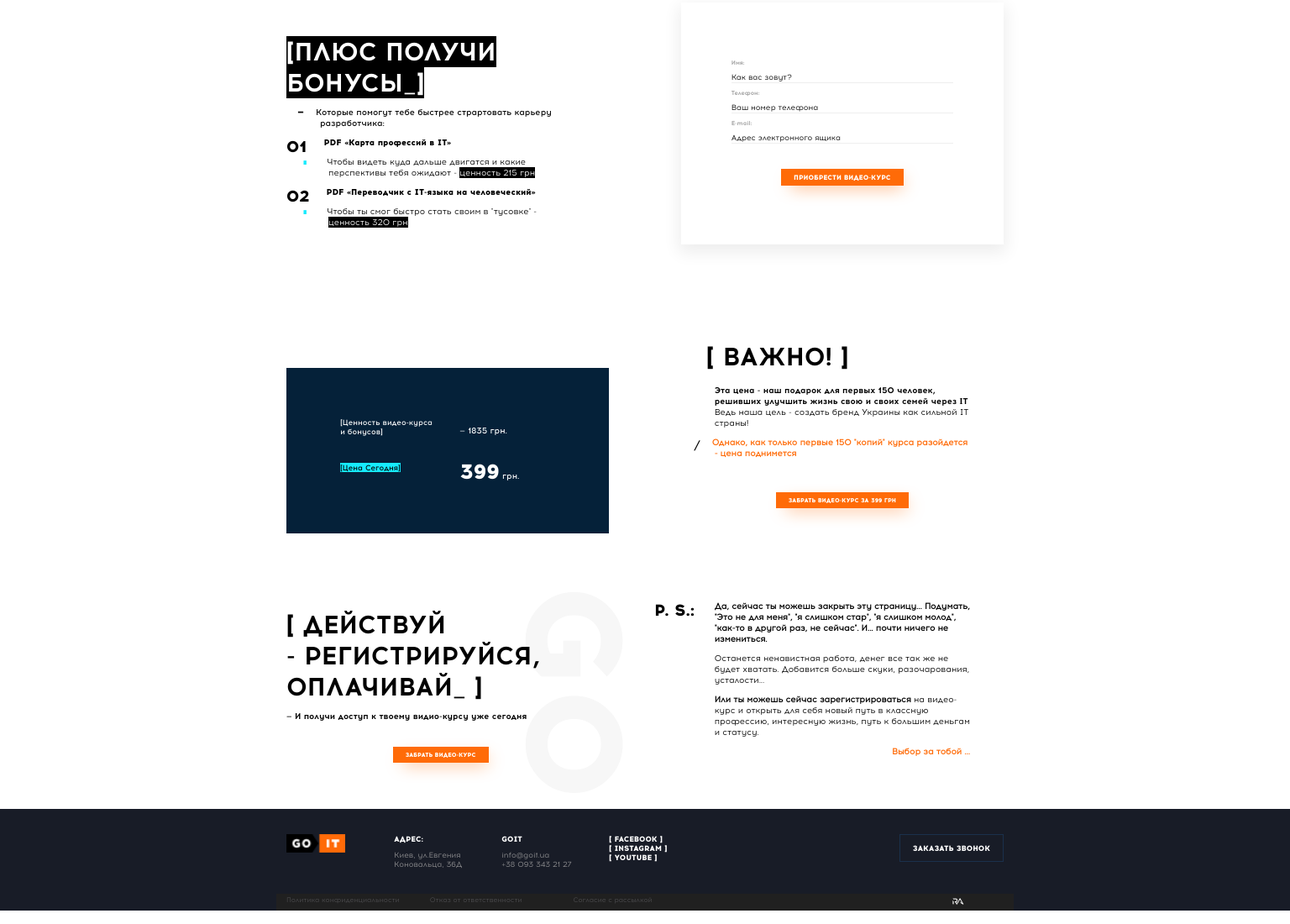
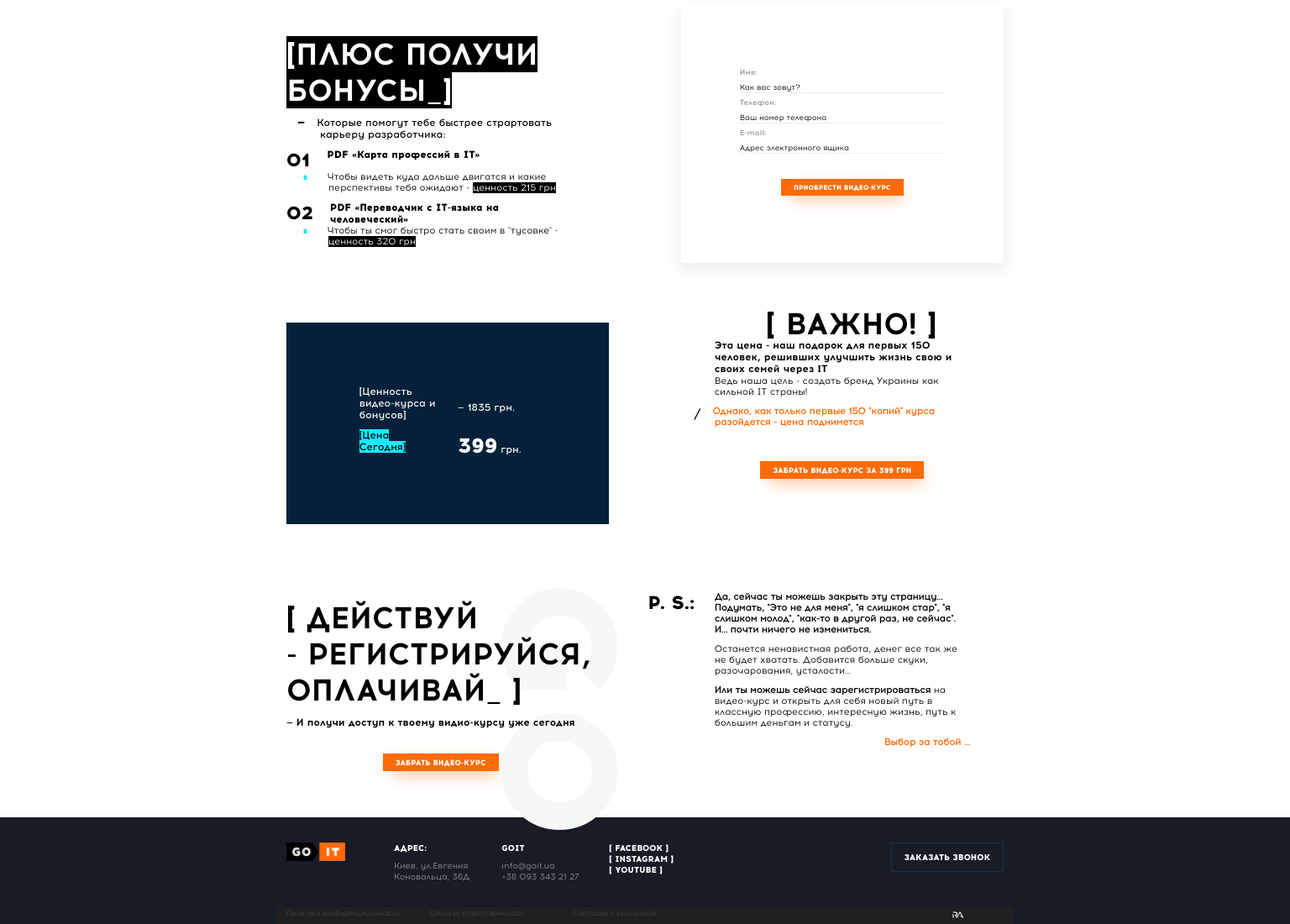
Before and after one commit to ratibor81/Landing-project, a website: page src/index.html in a window 1536 px wide. Shown: the part 7-1107 px from the top of the page at 84% size. Drawn offline with nearby package versions, Linux system fonts and the light colour scheme; files that its build step writes are made by us from their sources.

Commit message:
upload 1440px, fix footer

```diff
--- a/src/blocks16-20.html
+++ b/src/blocks16-20.html
@@ -19,9 +19,9 @@
     <button class="form__btn button--hover" type="submit">Приобрести видео-курс</button>
 </form>
 <div class="notice">
-    <h2 class="notice__header">[ Важно! ]</h2>
-        <div class="notice-wrapper">
-            <div class="notice__block">
+    <div class="notice-wrapper">
+        <h2 class="notice__header">[ Важно! ]</h2>
+        <div class="notice__block">
             <div class="notice__elem">[Ценность видео-курса и бонусов]</div>
             <div class="notice__price"> &mdash; 1835 грн. </div>
             <div class="notice__elem"><span class="blue-bg">[Цена Cегодня]</span></div>
--- a/src/scss/_blocks16-20.scss
+++ b/src/scss/_blocks16-20.scss
@@ -41,6 +41,9 @@
     @media(min-width: 1200px){
         font-size: 30px;
     }
+    @media(min-width: 1440px){
+        font-size: 36px;
+    }
 }
 .black-bg{
     background-color: #000;
@@ -56,6 +59,9 @@
     }
     @media(min-width: 1200px){
         font-size: 10px;
+    }
+    @media(min-width: 1440px){
+        font-size: 12px;
     }
 }
 .bonus__list{
@@ -123,6 +129,9 @@
         @media(min-width: 1200px){
             font-size: 19px;
         }
+        @media(min-width: 1200px){
+            font-size: 22px;
+        }
     }
     @media (min-width : 480px) and (max-width : 768px){
         font-size: 14px;
@@ -133,6 +142,9 @@
     @media(min-width: 1200px){
         font-size: 10px;
     }
+    @media(min-width: 1440px){
+        font-size: 12px;
+    }
 
 }
 .bonus__discr, .notice__text, .notice__end{
@@ -142,10 +154,13 @@
         font-size: 13px;
     }
     @media(min-width: 960px){
-        font-size: 11px;
+        font-size: 10px;
     }
     @media(min-width: 1200px){
-        font-size: 10px;
+        font-size: 9px;
+    }
+    @media(min-width: 1440px){
+        font-size: 11px;
     }
 }
 .notice{
@@ -174,6 +189,7 @@
        flex-wrap: wrap;
        justify-content: space-between;
        padding: 60px 0;
+       position: relative;
      }
 }
 .notice__block{
@@ -184,12 +200,20 @@
     flex-wrap: wrap;
     align-items: center;
     padding: 50px;
+
     @media (min-width : 480px) and (max-width : 768px){
         padding: 75px;
     }
     @media(min-width: 480px){
         flex-basis: 45%;
     }
+    @media(min-width: 960px){
+        padding: 70px;
+    }
+    @media(min-width: 1440px){
+        padding: 75px;
+    }
+
 }
 .notice__elem{
     flex-basis: 40%;
@@ -199,7 +223,10 @@
         font-size: 13px;
     }
     @media (min-width : 960px) and (max-width : 1200px){
-        font-size: 10px;
+        font-size: 11px;
+    }
+    @media (min-width : 1440px){
+        font-size: 12px;
     }
 }
 .notice__price{
@@ -226,6 +253,9 @@
     @media(min-width: 1200px){
         font-size: 10px;
     }
+    @media(min-width: 1440px){
+        font-size: 12px;
+    }
 }
 .orange-text{
     color: $orange-color;
@@ -251,6 +281,9 @@
     @media(min-width: 1200px){
         font-size: 19px;
     }
+    @media(min-width: 1440px){
+        font-size: 22px;
+    }
 }
 .notice__header2{
     @media(min-width: 768px){
@@ -259,15 +292,12 @@
 }
 .notice__header{
     @media(min-width: 768px){
-    position: relative;
-    right: -425px;
-    top: 75px;
+    position: absolute;
+    right: 119px;
+    top: 10px;
     }
-    @media(min-width: 960px){
-    right: -480px;
-    }
-    @media(min-width: 960px){
-        right: -500px;
+    @media(min-width: 1200px){
+        right: 80px;
     }
 }
 .registrate{
@@ -276,27 +306,33 @@
     margin: auto;
     &::before{
         content: "GO";
-        transform: rotate(90deg);
         @include text(68px, 'Acrom-ExtraBold');
+        writing-mode: vertical-rl;
         color: #f7f7f7;
-        display: inline-block;
         position: absolute;
         left: -80px;
-        top: 32px;
+        top: 20px;
         @media(min-width: 480px){
             font-size: 102px;
-            left: -130px;
+            left: -115px;
         }
         @media(min-width: 768px){
             font-size: 146px;
-            left: 125px;
+            left: 170px;
         }
         @media(min-width: 960px){
             font-size: 182px;
-            left: 215px;
+            left: 225px;
         }
         @media(min-width: 1200px){
             font-size: 162px;
+            left: 180px;
+            top: 45px;
+        }
+        @media(min-width: 1440px){
+            font-size: 195px;
+            left: 208px;
+            top: 6px;
         }
     }
     h2{
@@ -318,7 +354,6 @@
     position: relative;
     @media(min-width: 768px) and (max-width: 960px){
         display: none;
-
         }
     }
 }
--- a/src/scss/_btn.scss
+++ b/src/scss/_btn.scss
@@ -11,10 +11,13 @@
 }
 .notice__btn{
     @include text(7px, 'Acrom-ExtraBold');
-    @media (min-width : 480px) and (max-width : 768px){
+    @media(min-width : 480px) and (max-width : 768px){
         font-size: 10px;
     }
-    @media (min-width : 960px) and (max-width : 1200px){
+    @media(min-width : 960px) and (max-width : 1200px){
+        font-size: 9px;
+    }
+    @media(min-width : 1400px){
         font-size: 9px;
     }
 }
--- a/src/scss/_footer.scss
+++ b/src/scss/_footer.scss
@@ -11,6 +11,7 @@
     flex-wrap: wrap;
     padding: 20px 12px;
     font-size: 0;
+    margin: auto;
     @media(min-width: 480px){
         padding: 30px 20px;
     }
@@ -18,11 +19,10 @@
         padding: 30px 80px;
     }
     @media (min-width: 1200px){
-        margin: auto;
         padding: 30px 12px;
         max-width: 724px;
       }
-    @media (min-width: 1400px){
+    @media (min-width: 1440px){
         max-width: 878px;
     }
 }
@@ -41,7 +41,7 @@
         @media(min-width: 960px){
             font-size: 10px;
         }
-        @media(min-width: 1200px){
+        @media(min-width: 1200px) and (max-width: 1440px){
             font-size: 9px;
         }
     }
@@ -64,7 +64,7 @@
     @media(min-width: 960px){
         font-size: 10px;
     }
-    @media(min-width: 1200px){
+    @media(min-width: 1200px) and (max-width: 1440px){
         font-size: 9px;
     }
 }
@@ -110,20 +110,26 @@
         max-width: 724px;
         margin: auto;
       }
-      @media (min-width: 1400px){
+      @media (min-width: 1440px){
         max-width: 878px;
       }
 }
 .footer__list-link{
     color: #4c4c4f;
     text-decoration: none;
-
-    @include text(4px, 'Acrom-Regular');
+    font-family: 'Gilroy-Light';
+    font-size: 4px;
     @media(min-width: 768px){
         font-size: 6px;
     }
     @media(min-width: 960px){
         font-size: 8px;
+    }
+    @media(min-width: 1200px){
+        font-size: 7px;
+    }
+    @media(min-width: 1440px){
+        font-size: 9px;
     }
 }
 .footer__list{
@@ -132,7 +138,6 @@
 .footer__ra{
     width: 10px;
     height: auto;
-    flex-grow: 2;
     @media(min-width: 768px){
         width: 20px;
     }
--- a/src/scss/_form.scss
+++ b/src/scss/_form.scss
@@ -1,6 +1,19 @@
 .form{
     padding: 40px;
     box-shadow: 0px 7px 18px 3px rgba(238,238,238,1);
+    @media(min-width: 480px){
+        padding: 65px;
+    }
+    @media(min-width: 768px){
+        flex-basis: 45%;
+    }
+    @media(min-width: 960px){
+        padding: 60px;
+    }
+    @media(min-width: 1440px){
+        padding: 70px;
+    }
+}
 input{
     outline: none;
     border: none;
@@ -20,16 +33,6 @@
         box-shadow: 3px 3px 10px 0px rgba(238,238,238,1);
     }
 }
-    @media(min-width: 480px){
-        padding: 65px;
-    }
-    @media(min-width: 768px){
-        flex-basis: 45%;
-    }
-    @media(min-width: 960px){
-        padding: 60px;
-    }
-}
 .form__label{
     color: #a3a3a3;
     @include text(5px, 'Acrom-Bold');
@@ -39,7 +42,7 @@
     @media(min-width: 960px){
         font-size: 9px;
     }
-    @media(min-width: 1200px){
+    @media(min-width: 1200px) and (max-width: 1400px){
         font-size: 7px;
     }
 }
```
Lines whose indentation alone changed are shown as unchanged.
